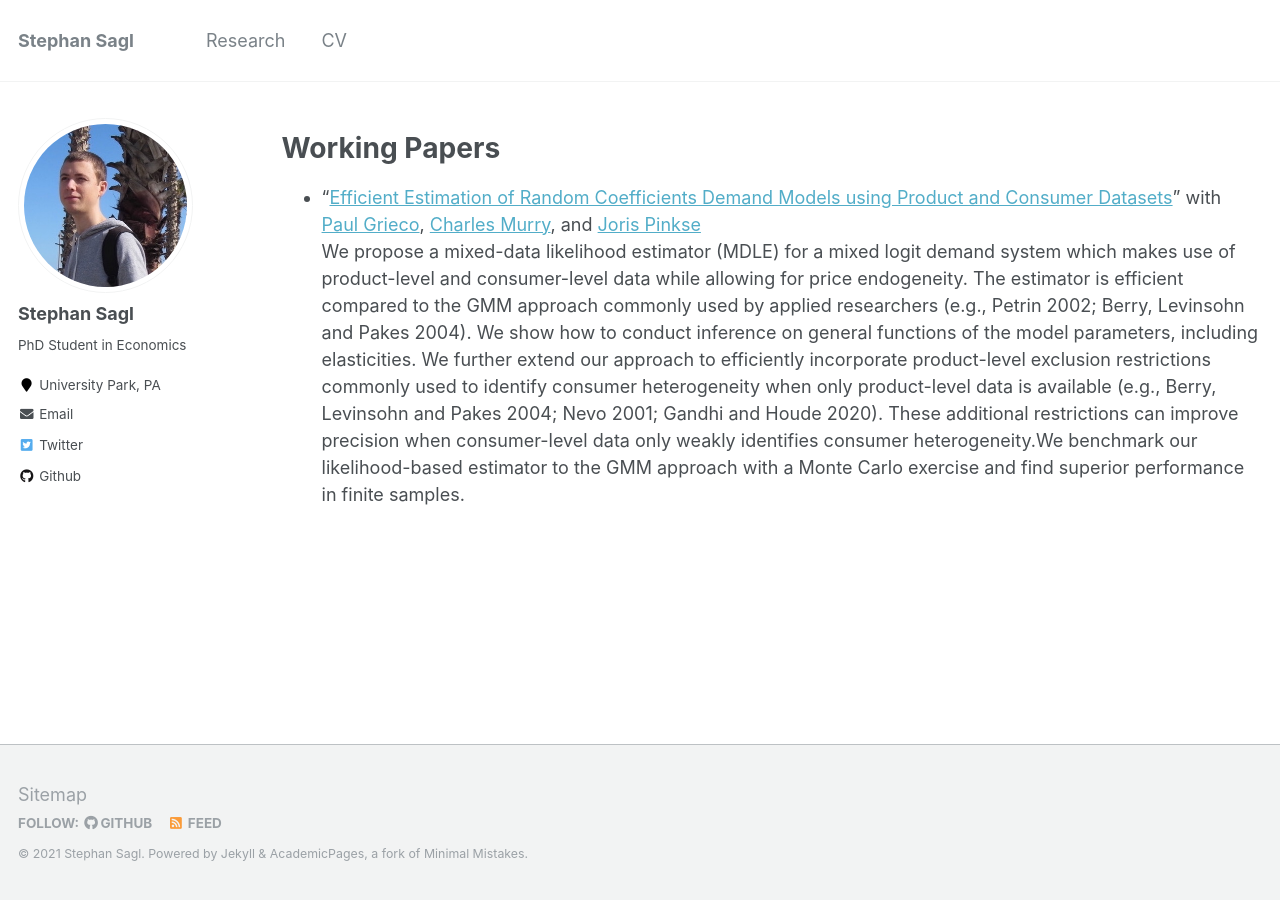
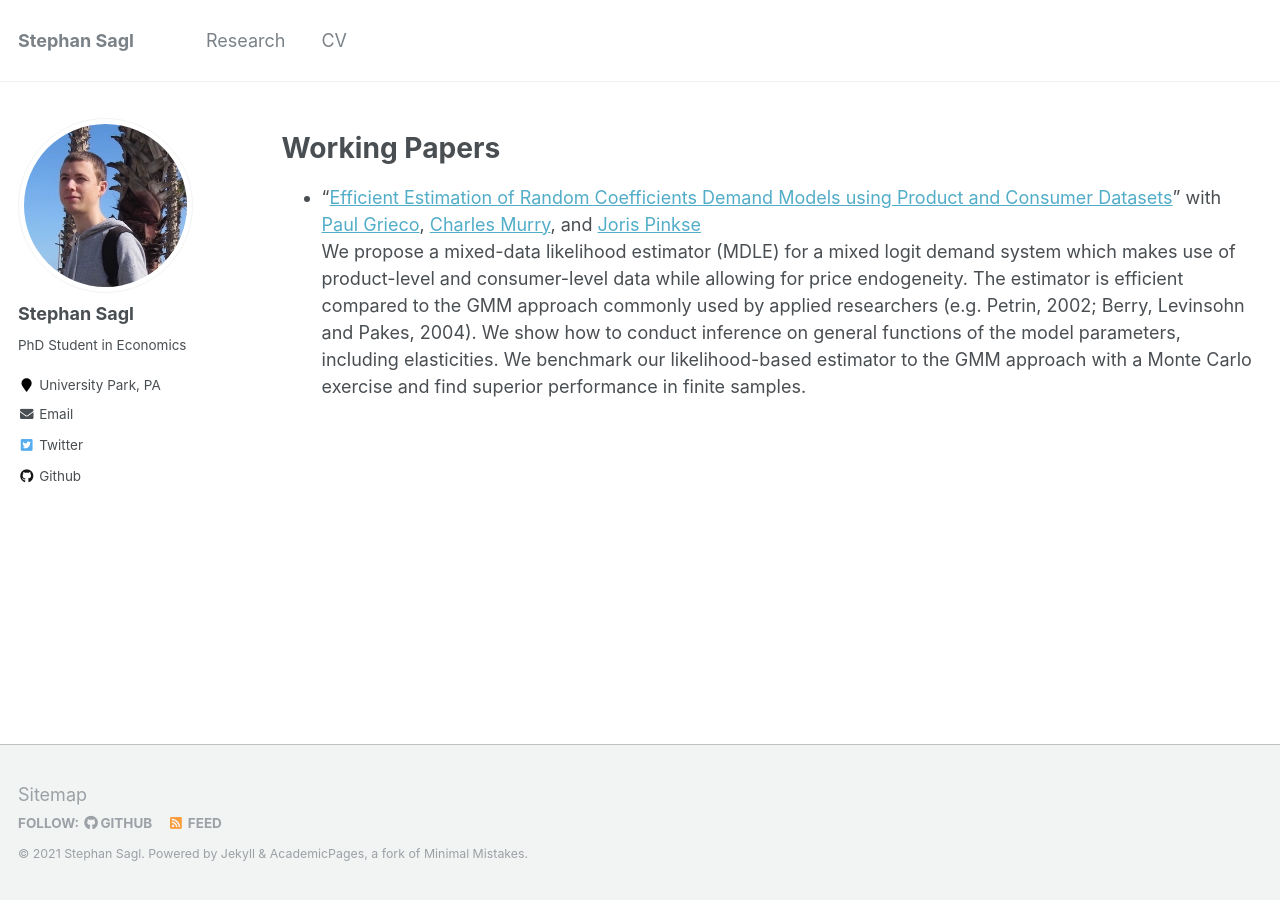
Before and after one commit to ssagl/ssagl.github.io, a Jekyll site: the page built from _pages/publications.md, in a window 1280 px wide. Built offline with Jekyll 4.4.1, drawn with Linux system fonts in a browser that asks for light colours.

Commit message:
Abstract

```diff
--- a/_pages/publications.md
+++ b/_pages/publications.md
@@ -9,4 +9,4 @@
 ======
 
 * “[Efficient Estimation of Random Coefficients Demand Models using Product and Consumer Datasets](http://personal.psu.edu/plg15/files/preprint/like-blp.pdf)” with [Paul Grieco](http://personal.psu.edu/plg15/), [Charles Murry](https://charliemurry.github.io), and [Joris Pinkse](http://joris.pinkse.org)<br/>
-We propose a mixed-data likelihood estimator (MDLE) for a mixed logit demand system which makes use of product-level and consumer-level data while allowing for price endogeneity. The estimator is efficient compared to the GMM approach commonly used by applied researchers (e.g., Petrin 2002; Berry, Levinsohn and Pakes 2004). We show how to conduct inference on general functions of the model parameters, including elasticities. We further extend our approach to efficiently incorporate product-level exclusion restrictions commonly used to identify consumer heterogeneity when only product-level data is available (e.g., Berry, Levinsohn and Pakes 2004; Nevo 2001; Gandhi and Houde 2020). These additional restrictions can improve precision when consumer-level data only weakly identifies consumer heterogeneity.We benchmark our likelihood-based estimator to the GMM approach with a Monte Carlo exercise and find superior performance in finite samples.
+We propose a mixed-data likelihood estimator (MDLE) for a mixed logit demand system which makes use of product-level and consumer-level data while allowing for price endogeneity. The estimator is efficient compared to the GMM approach commonly used by applied researchers (e.g. Petrin, 2002; Berry, Levinsohn and Pakes, 2004). We show how to conduct inference on general functions of the model parameters, including elasticities. We benchmark our likelihood-based estimator to the GMM approach with a Monte Carlo exercise and find superior performance in finite samples.
```
